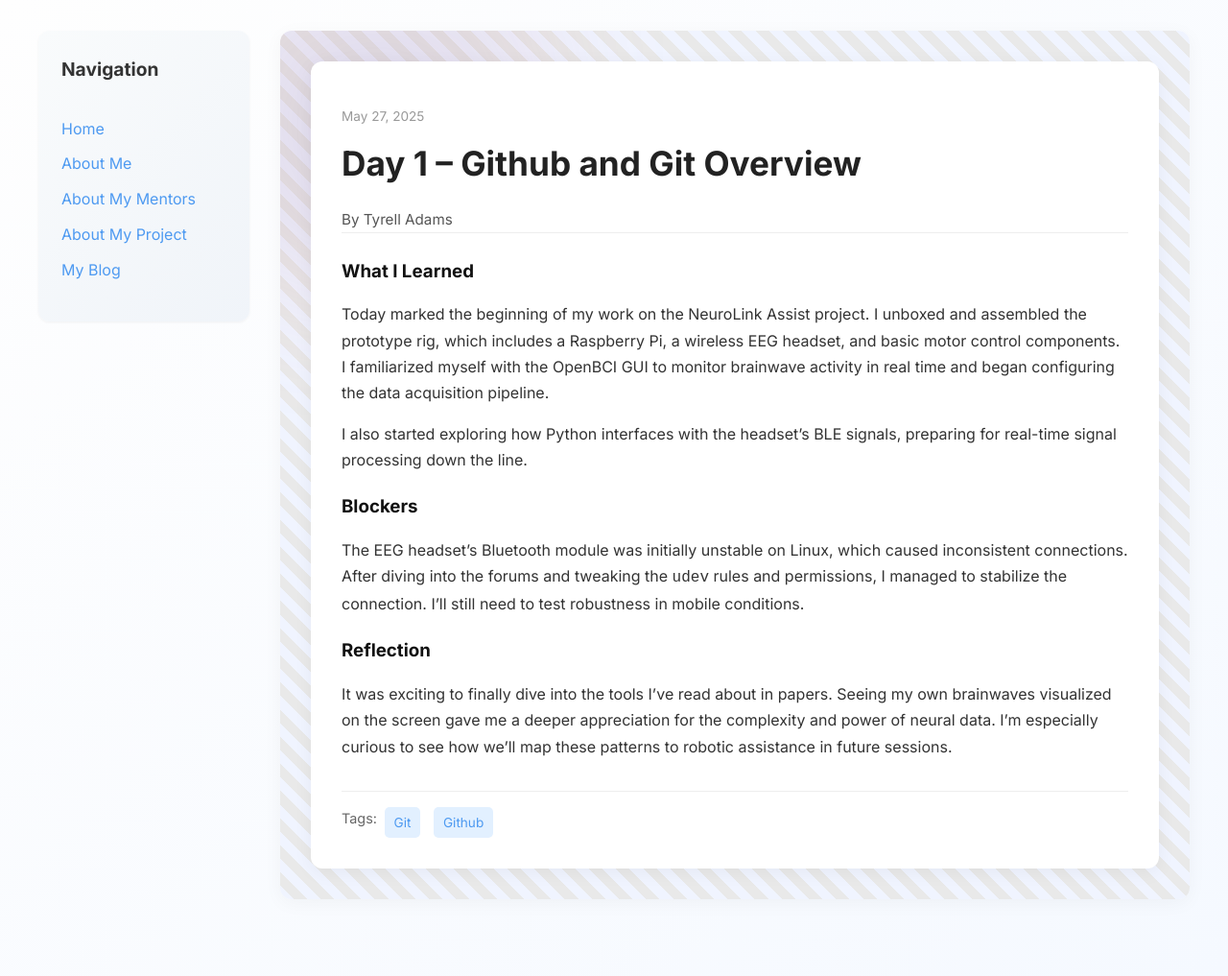
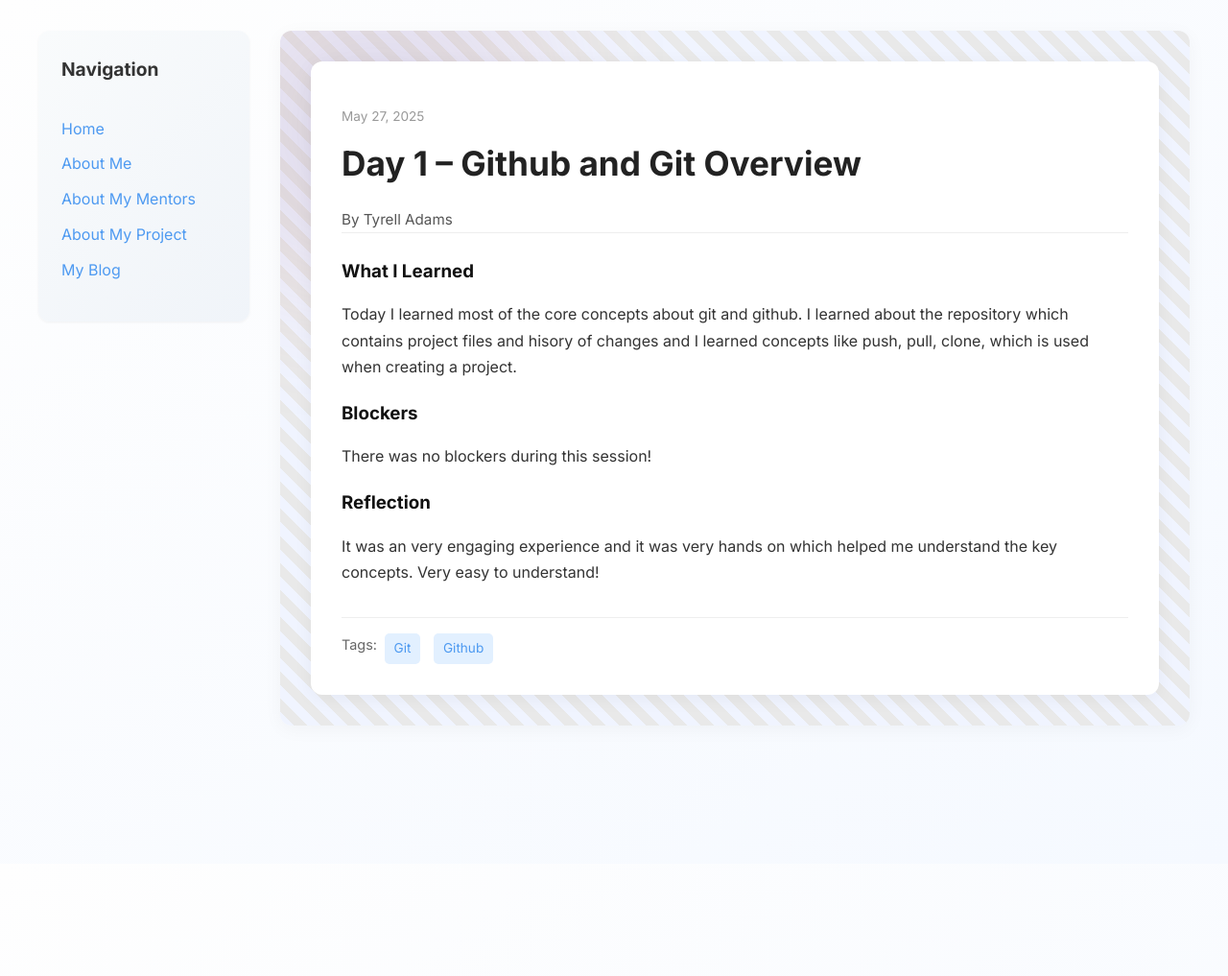
Before and after one commit to Tyrell-Adams/Tyrell-Adams.github.io, a Jekyll site: the page built from _posts/2025-05-27-day-1.md, in a window 1280 px wide. Shown: the whole page at 96% size. Built offline with Jekyll 4.4.1, drawn with Linux system fonts in a browser that asks for light colours; after the commit the page ends 900 px from its top, so only the background shows below that.

Commit message:
Update 2025-05-27-day-1.md

```diff
--- a/_posts/2025-05-27-day-1.md
+++ b/_posts/2025-05-27-day-1.md
@@ -7,13 +7,11 @@ permalink: /day1.html
 tags: ["Git", "Github"]
 
 what_i_learned: |
-  Today marked the beginning of my work on the NeuroLink Assist project. I unboxed and assembled the prototype rig, which includes a Raspberry Pi, a wireless EEG headset, and basic motor control components. I familiarized myself with the OpenBCI GUI to monitor brainwave activity in real time and began configuring the data acquisition pipeline.
-
-  I also started exploring how Python interfaces with the headset's BLE signals, preparing for real-time signal processing down the line.
+  Today I learned most of the core concepts about git and github. I learned about the repository which contains project files and hisory of changes and I learned concepts like push, pull, clone, which is used when creating a project.
 
 blockers: |
-  The EEG headset’s Bluetooth module was initially unstable on Linux, which caused inconsistent connections. After diving into the forums and tweaking the `udev` rules and permissions, I managed to stabilize the connection. I’ll still need to test robustness in mobile conditions.
+  There was no blockers during this session!
 
 reflection: |
-  It was exciting to finally dive into the tools I’ve read about in papers. Seeing my own brainwaves visualized on the screen gave me a deeper appreciation for the complexity and power of neural data. I’m especially curious to see how we’ll map these patterns to robotic assistance in future sessions.
+  It was an very engaging experience and it was very hands on which helped me understand the key concepts. Very easy to understand!
 ---
```
